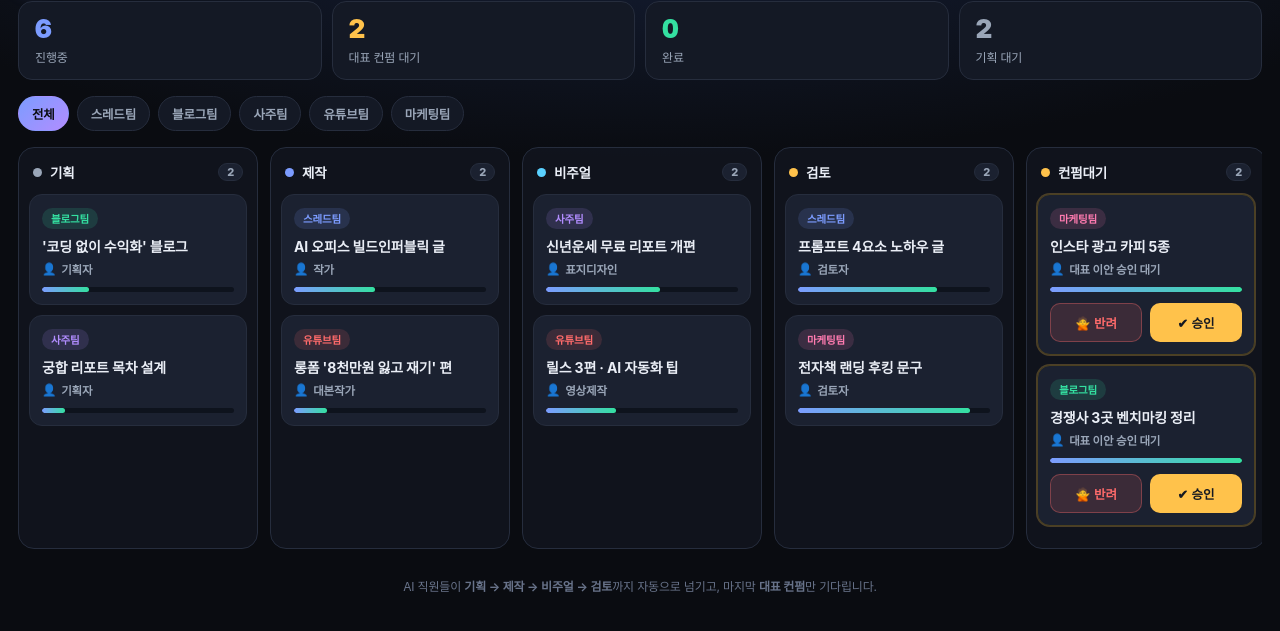
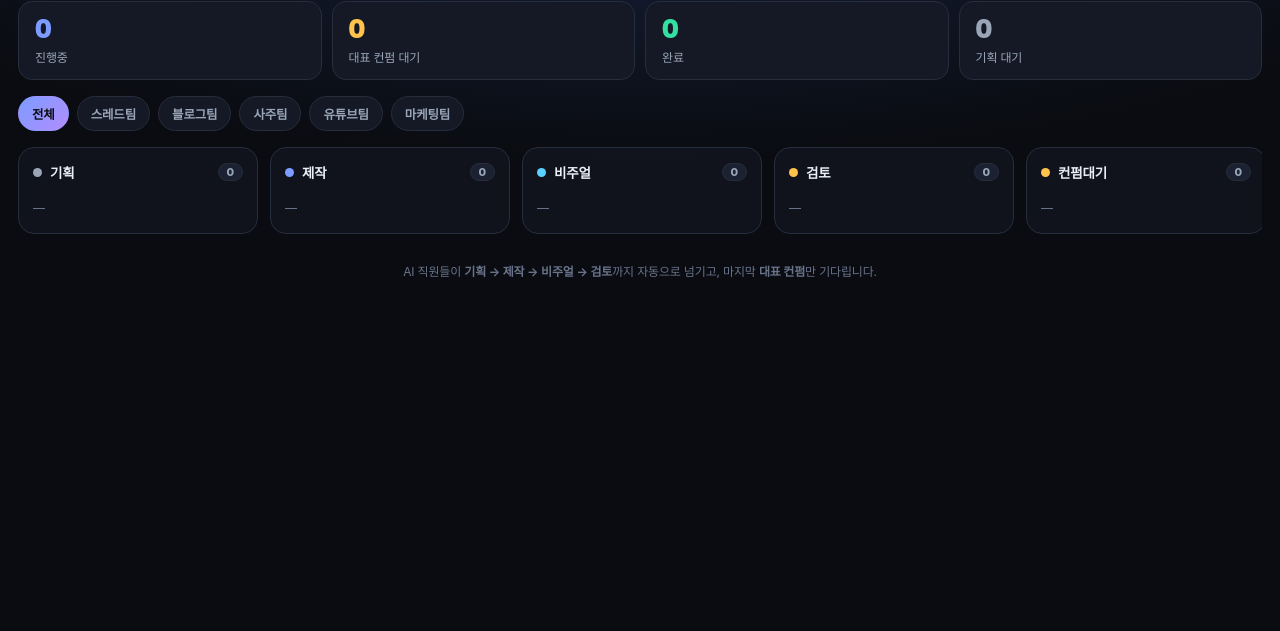
Before and after one commit to Zhei-la/Byran_office, a website: page public/index.html in a window 1280 px wide. Shown: the part 67-698 px from the top of the page. Drawn offline with Linux system fonts and the light colour scheme.

Commit message:
Auto update 2026-08-14 12:36

```diff
--- a/public/index.html
+++ b/public/index.html
@@ -46,8 +46,7 @@
   .colH .dot{width:9px;height:9px;border-radius:50%}
   .colH .cnt{margin-left:auto; font-size:11px; font-weight:800; background:var(--panel2); border:1px solid var(--line); border-radius:999px; padding:1px 8px; color:var(--sub)}
 
-  .card{background:var(--panel2); border:1px solid var(--line); border-radius:13px; padding:12px; margin-bottom:10px; animation:pop .3s ease}
-  @keyframes pop{from{opacity:0;transform:translateY(-4px)}to{opacity:1;transform:none}}
+  .card{background:var(--panel2); border:1px solid var(--line); border-radius:13px; padding:12px; margin-bottom:10px}
   .card .team{font-size:10.5px; font-weight:800; padding:3px 9px; border-radius:999px; display:inline-block}
   .card .tt{font-size:14px; font-weight:700; margin:9px 0 4px; line-height:1.35}
   .card .role{font-size:11.5px; color:var(--muted); display:flex; align-items:center; gap:5px}
@@ -129,19 +128,8 @@ function roleName(team, stage){
   if(stage==="비주얼") return {"유튜브팀":"영상제작","사주팀":"표지디자인"}[team] || "이미지생성";
 }
 
-/* ===== 작업들 ===== */
-var TASKS = [
-  {id:1, team:"스레드팀", title:"AI 오피스 빌드인퍼블릭 글", stage:1, prog:40},
-  {id:2, team:"스레드팀", title:"프롬프트 4요소 노하우 글", stage:3, prog:70},
-  {id:3, team:"블로그팀", title:"'코딩 없이 수익화' 블로그", stage:0, prog:20},
-  {id:4, team:"사주팀", title:"신년운세 무료 리포트 개편", stage:2, prog:55},
-  {id:5, team:"유튜브팀", title:"릴스 3편 · AI 자동화 팁", stage:2, prog:30},
-  {id:6, team:"유튜브팀", title:"롱폼 '8천만원 잃고 재기' 편", stage:1, prog:15},
-  {id:7, team:"마케팅팀", title:"인스타 광고 카피 5종", stage:4, prog:100},
-  {id:8, team:"마케팅팀", title:"전자책 랜딩 후킹 문구", stage:3, prog:85},
-  {id:9, team:"블로그팀", title:"경쟁사 3곳 벤치마킹 정리", stage:4, prog:100},
-  {id:10, team:"사주팀", title:"궁합 리포트 목차 설계", stage:0, prog:8}
-];
+/* ===== 작업들 (노션에서 채워짐. 각 항목에 notion 링크 포함) ===== */
+var TASKS = [];
 
 var filter="전체";
 var board=document.getElementById('board');
```
